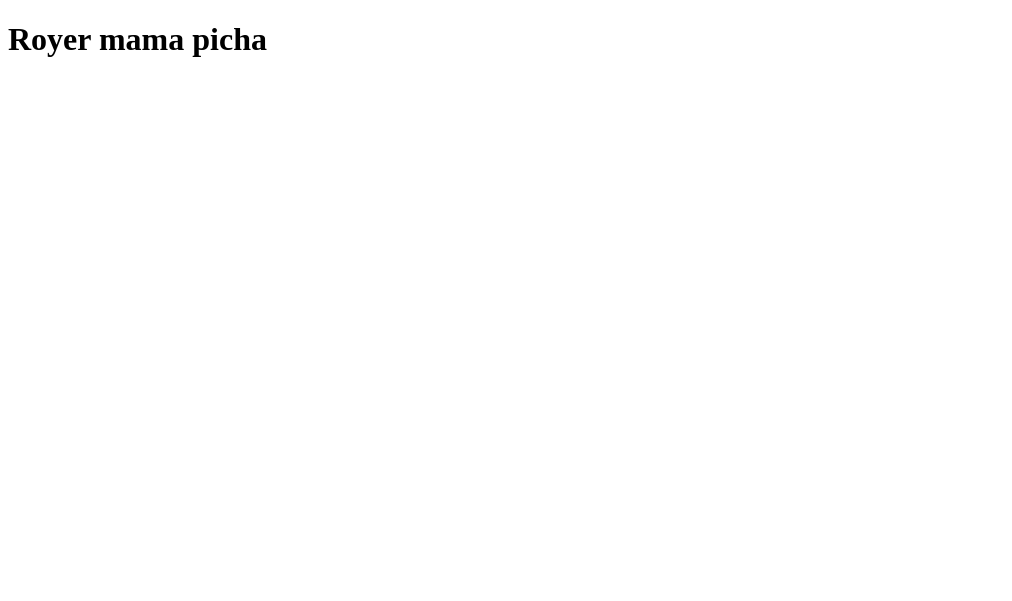
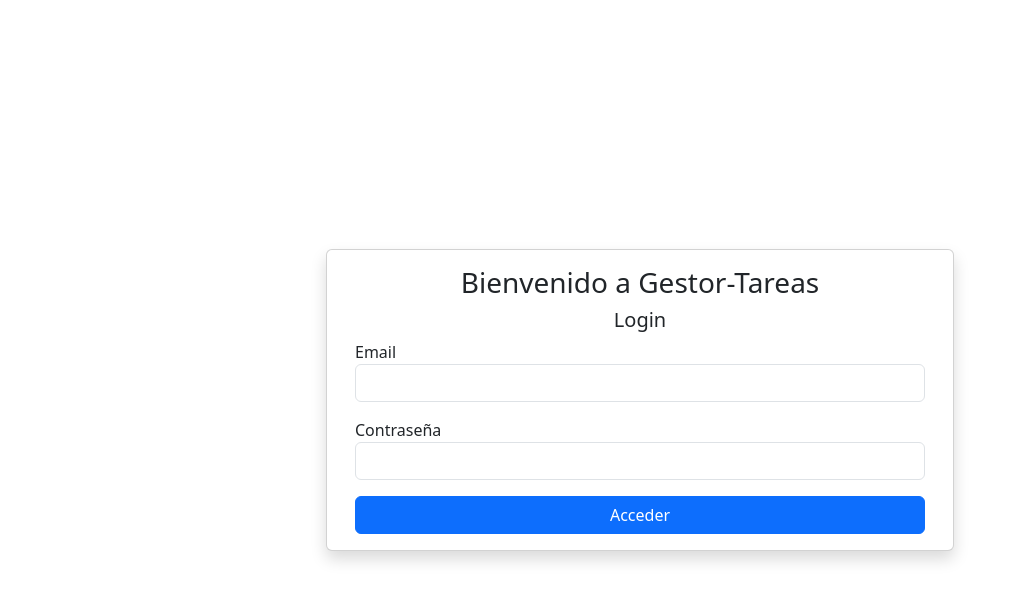
Before and after one commit to DenilsonDonr/sesion-flask, a Flask app: page / in a window 1280 px wide. Shown: the top 601 px of the page, without its empty margins (0-1012 px from the left). Run offline with Flask 3, Linux system fonts and the light colour scheme.

Commit message:
actualización de index.html para formulario de login

```diff
--- a/templates/index.html
+++ b/templates/index.html
@@ -4,8 +4,29 @@
     <meta charset="UTF-8">
     <meta name="viewport" content="width=device-width, initial-scale=1.0">
     <title>Python - Flask - Tareas</title>
+    <link href="https://cdn.jsdelivr.net/npm/bootstrap@5.3.2/dist/css/bootstrap.min.css" rel="stylesheet" integrity="sha384-T3c6CoIi6uLrA9TneNEoa7RxnatzjcDSCmG1MXxSR1GAsXEV/Dwwykc2MPK8M2HN" crossorigin="anonymous">
+    <script src="https://cdn.jsdelivr.net/npm/bootstrap@5.3.2/dist/js/bootstrap.bundle.min.js" integrity="sha384-C6RzsynM9kWDrMNeT87bh95OGNyZPhcTNXj1NW7RuBCsyN/o0jlpcV8Qyq46cDfL" crossorigin="anonymous"></script>
 </head>
 <body>
-    <h1>Royer mama picha</h1>
+    <main class="d-flex">
+        <div class="container-fluid row m-0 vh-100 justify-content-center align-items-center">
+            <div class="card shadow w-50">
+                <div class="card-body">
+                    <form action="/login" method="post">
+                        <h3 class="text-center">Bienvenido a Gestor-Tareas</h3>
+                        <h5 class="text-center">Login</h5>
+
+                        <label>Email</label>
+                        <input type="email" class="form-control mb-3" name="email">
+
+                        <label>Contraseña</label>
+                        <input type="password" class="form-control mb-3" name="password">
+
+                        <button type="submit" class="btn btn-primary w-100">Acceder</button>
+                    </form>
+                </div>
+            </div>
+        </div>
+    </main>
 </body>
 </html>
```
